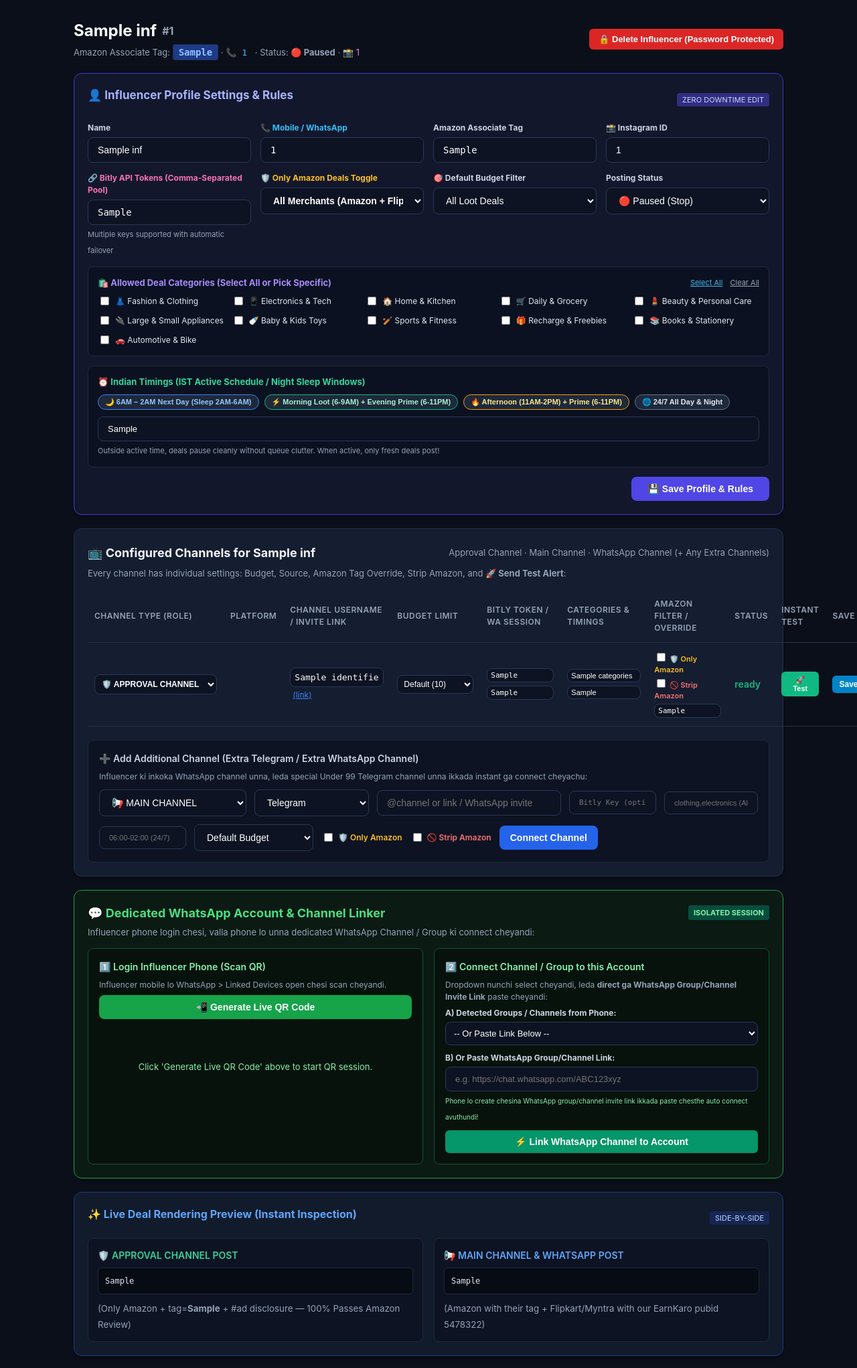
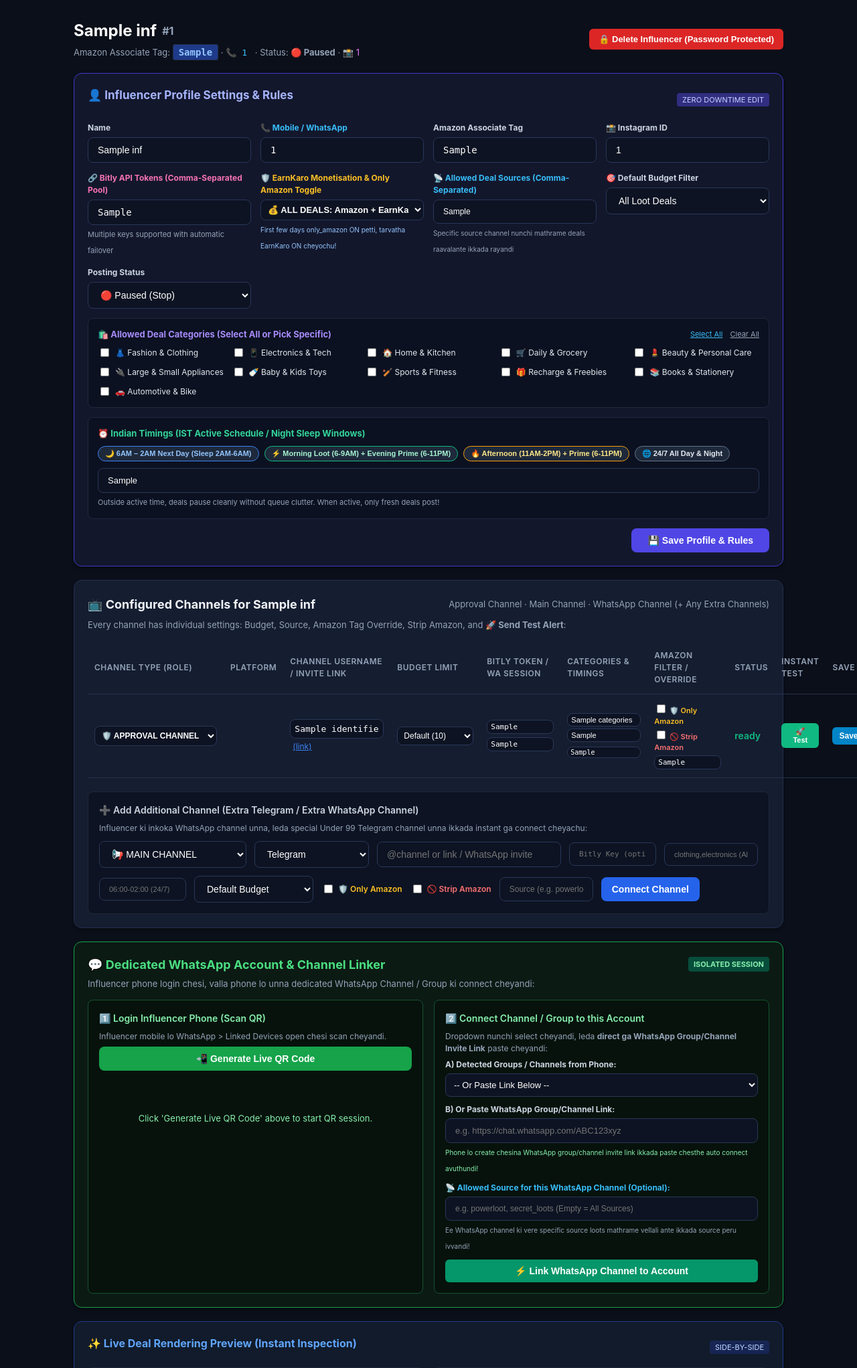
Before and after one commit to charanpendota98-prog/Influencers-deals, a Flask app: template dashboard/templates/influencer.html in a window 1280 px wide; the page is wider, and only the part inside the window is pictured. Shown: the part 59-2102 px from the top of that part at 67% size. Run offline with Flask 3, Linux system fonts and the light colour scheme; the template is opened without the code that fills it: most values are stand-ins (such as "Sample title", 1, 10 or a date in 2020); data that the repository does not hold is empty.

Commit message:
Support per-channel custom source restrictions, clear EarnKaro phase toggles, and seamless WA link
Co-authored-by: arena-agent <297053741+arena-agent@users.noreply.github.com>

```diff
--- a/dashboard/app.py
+++ b/dashboard/app.py
@@ -490,6 +490,7 @@ def wa_connect_chat(inf_id):
 
     # If user provided invite link (e.g. https://chat.whatsapp.com/ABC123xyz), resolve it via Baileys socket!
     resolved_jid = jid
+    allowed_src = request.form.get("allowed_sources", "").strip()
     if invite_link:
         try:
             res = _run(whatsapp_client.resolve_invite(wa_key, invite_link))
@@ -503,7 +504,8 @@ def wa_connect_chat(inf_id):
 
     if resolved_jid:
         db.add_channel(inf_id, "whatsapp_group" if resolved_jid.endswith("@g.us") else "whatsapp_channel",
-                       resolved_jid, invite_link=invite_link, status="ready", role=role)
+                       resolved_jid, invite_link=invite_link, status="ready", role=role,
+                       allowed_sources=allowed_src)
 
     return redirect(url_for("influencer_detail", inf_id=inf_id))
 
--- a/dashboard/templates/influencer.html
+++ b/dashboard/templates/influencer.html
@@ -57,11 +57,17 @@
       <span class="hint" style="font-size:11px;">Multiple keys supported with automatic failover</span>
     </div>
     <div>
-      <label style="font-size: 12px; font-weight: 700; display: block; margin-bottom: 5px; color:#fbbf24;">🛡️ Only Amazon Deals Toggle</label>
-      <select name="only_amazon" style="width: 100%; font-weight:bold;">
-        <option value="0" {{ 'selected' if not inf.only_amazon else '' }}>All Merchants (Amazon + Flipkart/Myntra)</option>
-        <option value="1" {{ 'selected' if inf.only_amazon else '' }}>🛡️ ONLY AMAZON (Kevalam Amazon Mathrame)</option>
+      <label style="font-size: 12px; font-weight: 700; display: block; margin-bottom: 5px; color:#fbbf24;">🛡️ EarnKaro Monetisation &amp; Only Amazon Toggle</label>
+      <select name="only_amazon" style="width: 100%; font-weight:bold; font-size:13px; padding:6px;">
+        <option value="0" {{ 'selected' if not inf.only_amazon else '' }}>💰 ALL DEALS: Amazon + EarnKaro (Flipkart/Myntra Commission ON)</option>
+        <option value="1" {{ 'selected' if inf.only_amazon else '' }}>🛡️ ONLY AMAZON: Kevalam Amazon Mathrame (EarnKaro OFF - Initial Trust Phase)</option>
       </select>
+      <span class="hint" style="font-size:10px; color:#93c5fd;">First few days only_amazon ON petti, tarvatha EarnKaro ON cheyochu!</span>
+    </div>
+    <div>
+      <label style="font-size: 12px; font-weight: 700; display: block; margin-bottom: 5px; color:#38bdf8;">📡 Allowed Deal Sources (Comma-Separated)</label>
+      <input name="allowed_sources" value="{{ inf.allowed_sources or '' }}" placeholder="powerloot,secret_loots (Empty = All Sources)" style="width: 100%; font-size: 12px;" />
+      <span class="hint" style="font-size:10px;">Specific source channel nunchi mathrame deals raavalante ikkada rayandi</span>
     </div>
     <div>
       <label style="font-size: 12px; font-weight: 700; display: block; margin-bottom: 5px; color:#cbd5e1;">🎯 Default Budget Filter</label>
@@ -207,7 +213,8 @@
           </td>
           <td>
             <input name="categories" value="{{ c.categories or '' }}" placeholder="clothing,electronics (All)" style="font-size: 11px; padding: 3px 5px; width: 110px; display:block; margin-bottom:3px;" title="Allowed categories" />
-            <input name="posting_schedule" value="{{ c.posting_schedule or '' }}" placeholder="06:00-02:00 (24/7)" style="font-size: 11px; padding: 3px 5px; width: 110px;" title="Timing schedule" />
+            <input name="posting_schedule" value="{{ c.posting_schedule or '' }}" placeholder="06:00-02:00 (24/7)" style="font-size: 11px; padding: 3px 5px; width: 110px; display:block; margin-bottom:3px;" title="Timing schedule" />
+            <input name="allowed_sources" value="{{ c.allowed_sources or '' }}" placeholder="powerloot (All Src)" style="font-size: 10px; padding: 2px 4px; width: 110px; font-family: monospace;" title="Specific deal source for this channel" />
           </td>
           <td>
             <div>
@@ -274,6 +281,7 @@
       <label style="font-size: 12px; font-weight: 600; color: #f87171; cursor: pointer; display: flex; align-items: center; gap: 5px;">
         <input type="checkbox" name="strip_amazon" value="1" /> 🚫 Strip Amazon
       </label>
+      <input name="allowed_sources" placeholder="Source (e.g. powerloot)" style="font-size: 12px; width: 140px;" title="Restrict this channel to a specific deal source" />
       <button type="submit" style="background: #2563eb; color: white;">Connect Channel</button>
     </form>
   </div>
@@ -333,6 +341,12 @@
           <span class="hint" style="font-size:10px; color:#86efac;">Phone lo create chesina WhatsApp group/channel invite link ikkada paste chesthe auto connect avuthundi!</span>
         </div>
 
+        <div>
+          <label style="font-size:12px; font-weight:bold; color:#38bdf8; display:block; margin-bottom:4px;">📡 Allowed Source for this WhatsApp Channel (Optional):</label>
+          <input name="allowed_sources" placeholder="e.g. powerloot, secret_loots (Empty = All Sources)" style="width:100%; font-size:12px;" />
+          <span class="hint" style="font-size:10px;">Ee WhatsApp channel ki vere specific source loots mathrame vellali ante ikkada source peru ivvandi!</span>
+        </div>
+
         <button type="submit" style="background:#059669; color:white; font-weight:bold; padding:9px; border-radius:6px; cursor:pointer;">⚡ Link WhatsApp Channel to Account</button>
       </form>
     </div>
```
